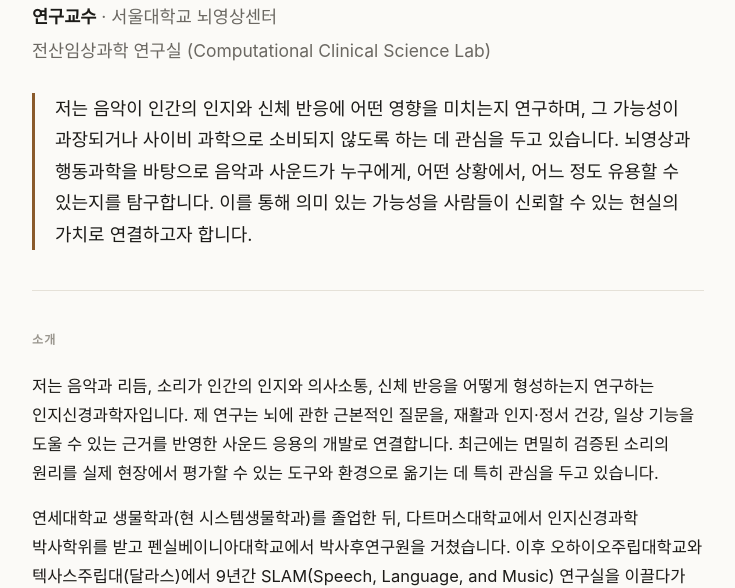
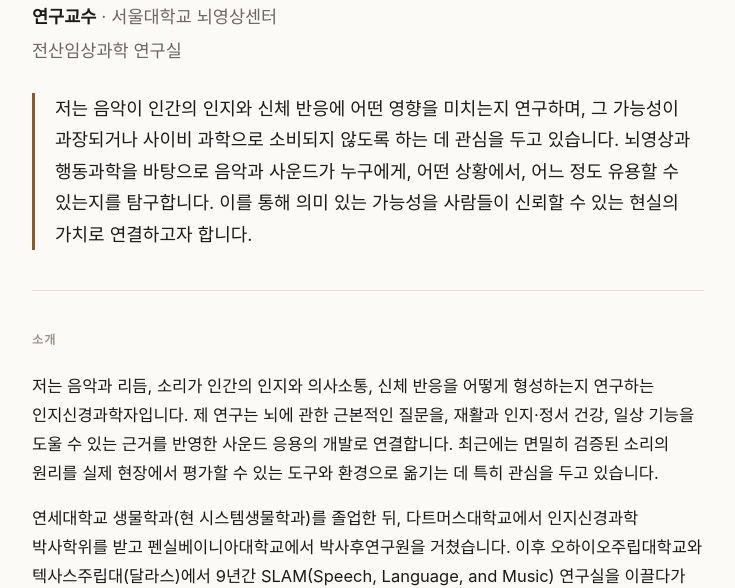
Before and after one commit to cogrocker/cogrocker.github.io, a plain HTML site: page ko.html in a window 1280 px wide. Shown: the part 219-807 px from the top of the page, without its empty margins (272-1007 px from the left). Drawn offline with Linux system fonts and the light colour scheme.

Commit message:
Update ko.html

```diff
--- a/ko.html
+++ b/ko.html
@@ -240,7 +240,7 @@ footer{padding:36px 0 60px;border-top:1px solid var(--line);font-size:13px;color
       <h1>이윤상</h1>
       <p class="romanized">Yune Sang Lee, Ph.D.</p>
       <p class="role"><strong>연구교수</strong> · 서울대학교 뇌영상센터</p>
-      <p class="role">전산임상과학 연구실 (Computational Clinical Science Lab)</p>
+      <p class="role">전산임상과학 연구실 </p>
     </div>
     <img class="portrait" src="profile.jpg"
          srcset="profile@1x.jpg 300w, profile.jpg 600w" sizes="132px"
```
